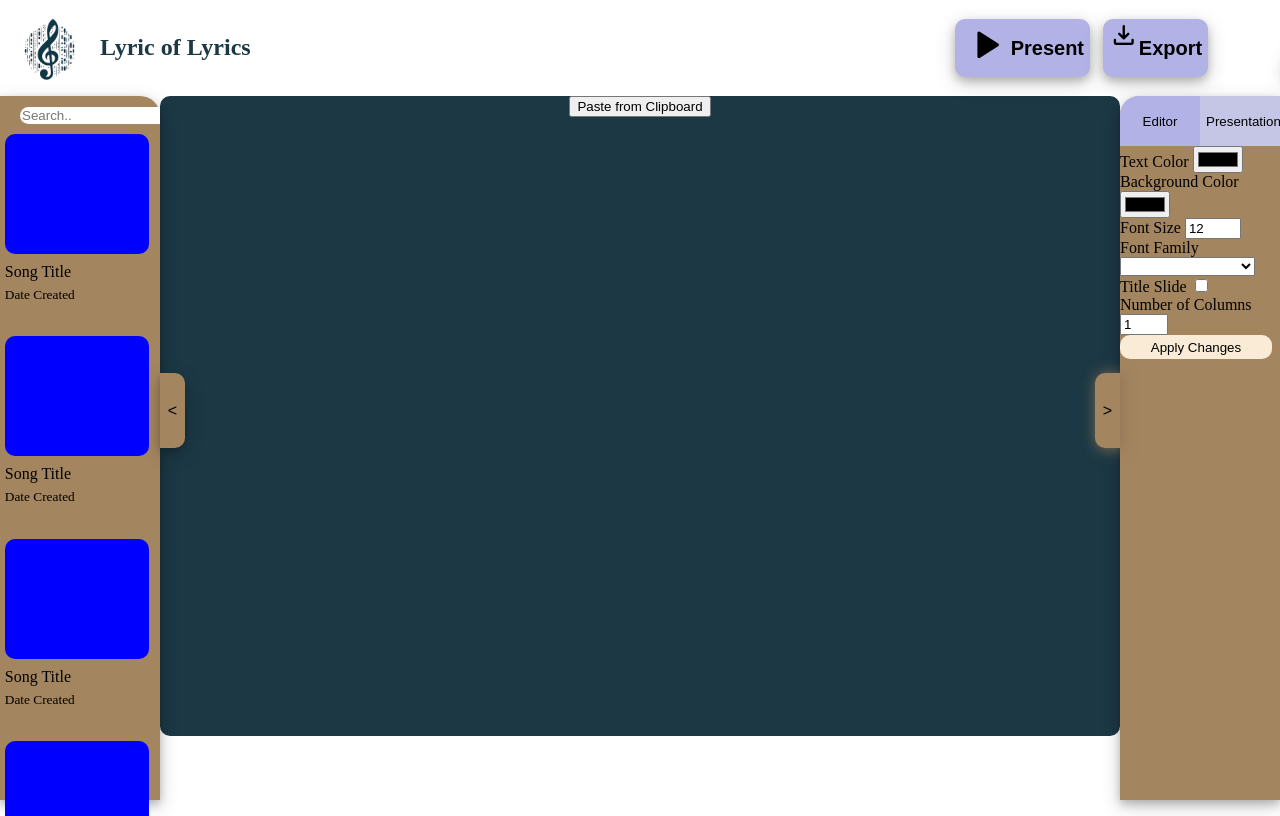
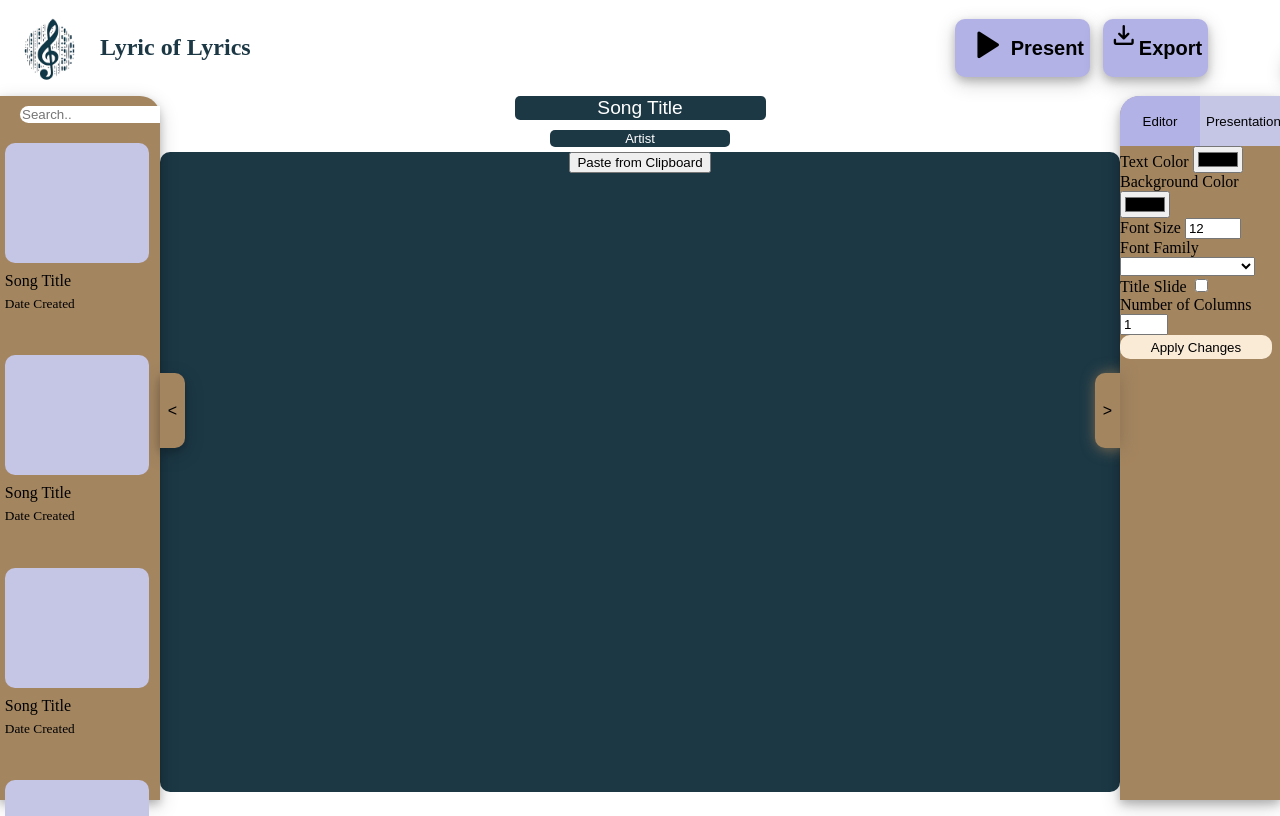
Before and after one commit to MasterTemple/CSCI-450-Group-Project, a SvelteKit app: page / in a window 1280 px wide. Shown: the top 816 px of the page. Built offline with nearby package versions, Linux system fonts and the light colour scheme.

Commit message:
adding song title & artist

```diff
--- a/src/routes/+page.svelte
+++ b/src/routes/+page.svelte
@@ -63,6 +63,9 @@
     /* background-color: red;       <-- Uncomment to see outline */
     height: 100%;
     width: 100vw;
+    display: flex;
+    flex-direction: column;
+    gap: 5px;
 }
 
 #settings {
--- a/src/routes/LyricEditor.svelte
+++ b/src/routes/LyricEditor.svelte
@@ -18,6 +18,11 @@
     }
 
 </script>
+
+<div id="songInformation">
+    <input type="text" placeholder="Song Title" id="songTitle" style="--color: {color.darkBlue}"/>
+    <input type="text" placeholder="Artist" id="songArtist" style="--color: {color.darkBlue}"/>
+</div>
 
 <div id="lyric-region" style="--color: {color.darkBlue}">
     <button on:click={readClipboard}>Paste from Clipboard</button>
@@ -46,4 +51,33 @@
 p {
     text-align: center;
 }
+
+#songInformation {
+    align-items: center;
+    display: flex;
+    gap: 10px;
+    flex-direction: column;
+}
+
+#songTitle {
+    text-align: center;
+    border: none;
+    background-color: var(--color);
+    color: white;
+    border-radius: 5px;
+    font-size: larger;
+}
+
+#songArtist {
+    text-align: center;
+    border: none;
+    background-color: var(--color);
+    color: white;
+    border-radius: 5px;
+    font-size: small;
+}
+
+::placeholder {
+    color: white;
+}
 </style>
--- a/src/routes/Saved.svelte
+++ b/src/routes/Saved.svelte
@@ -60,6 +60,10 @@ import { savedSongsIsOpen } from "./stores";
     height: 720px;
     overflow-y: scroll;
     overflow-x: hidden;
+    display: flex;
+    flex-direction: column;
+    gap: 10px;
+
 }
 
 </style>
--- a/src/routes/SavedSong.svelte
+++ b/src/routes/SavedSong.svelte
@@ -1,9 +1,9 @@
 <script>
-
+    import { color } from "./stores";
 </script>
 
 <div>
-    <button id="image"> </button>
+    <button id="image" style="--color: {color.lightPurple}"> </button>
     <p id="songTitle">Song Title</p>
     <p id="dateCreated">Date Created</p>
 </div>
@@ -13,7 +13,7 @@
 <style>
 
 #image {
-    background-color: blue;
+    background-color: var(--color);
     width: 90%;
     height: 120px;
     position: relative;
```
